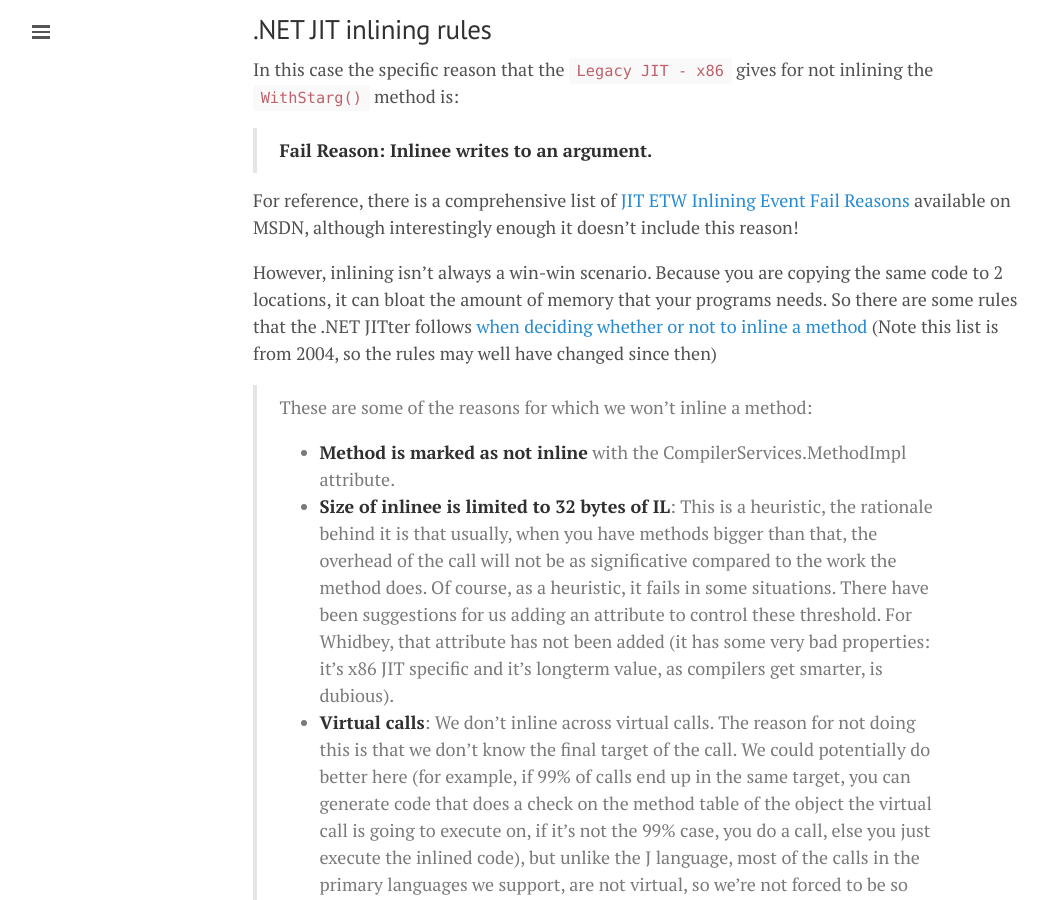
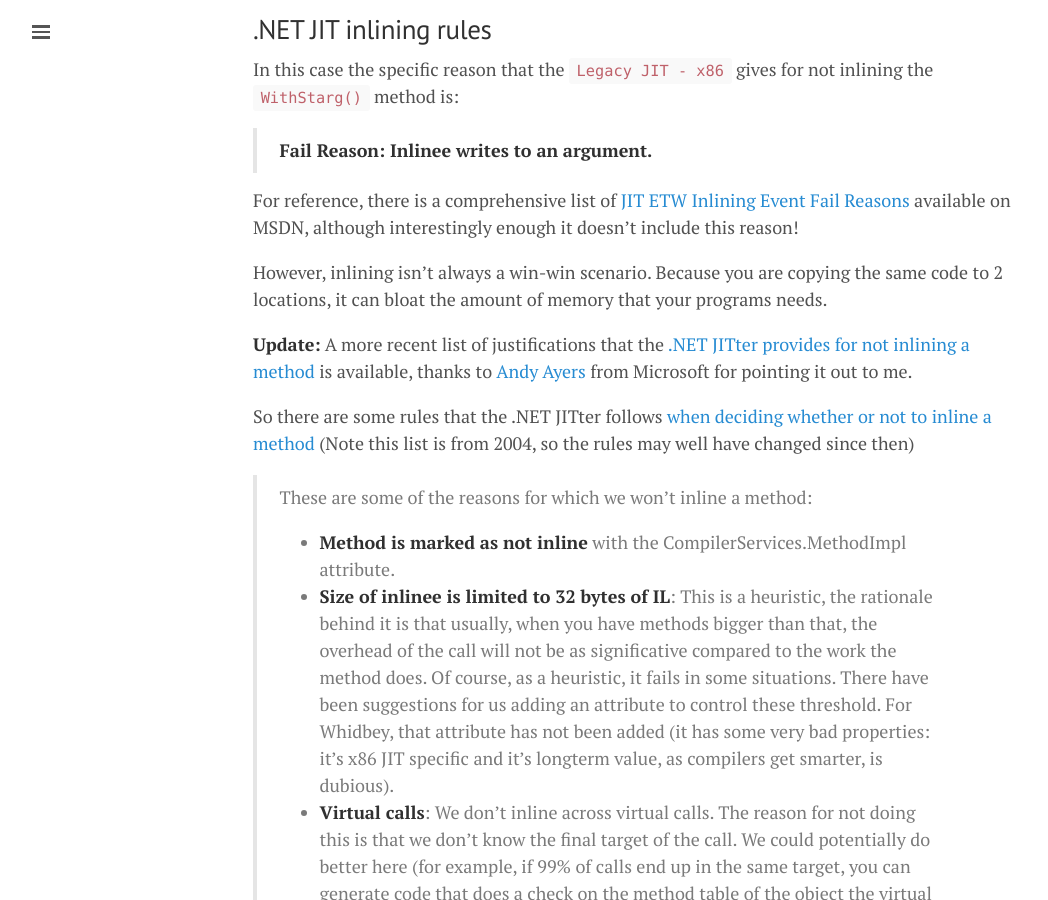
Before and after one commit to mattwarren/mattwarren.github.io, a Jekyll site: the page built from _posts/2016-03-10-adventures-in-benchmarking-method-inlining.md, in a window 1280 px wide and 900 px high, scrolled down 2473 px. Shown: the whole window, without its empty margins (0-1048 px from the left). Built offline with Jekyll 4.4.1, drawn with Linux system fonts in a browser that asks for light colours; nearby versions of some CDN libraries; comment, search, counter and statistics services are not loaded; some of the changed text lies outside the part shown.

Commit message:
Update the post to use newer JIT in-lining reasons

```diff
--- a/_posts/2016-03-10-adventures-in-benchmarking-method-inlining.md
+++ b/_posts/2016-03-10-adventures-in-benchmarking-method-inlining.md
@@ -61,7 +61,11 @@
 
 For reference, there is a comprehensive list of [JIT ETW Inlining Event Fail Reasons](https://blogs.msdn.microsoft.com/clrcodegeneration/2009/10/21/jit-etw-inlining-event-fail-reasons/) available on MSDN, although interestingly enough it doesn't include this reason!
 
-However, inlining isn't always a win-win scenario. Because you are copying the same code to 2 locations, it can bloat the amount of memory that your programs needs. So there are some rules that the .NET JITter follows [when deciding whether or not to inline a method](https://blogs.msdn.microsoft.com/davidnotario/2004/11/01/jit-optimizations-inlining-ii/) (Note this list is from 2004, so the rules may well have changed since then)
+However, inlining isn't always a win-win scenario. Because you are copying the same code to 2 locations, it can bloat the amount of memory that your programs needs.
+
+**Update:** A more recent list of justifications that the [.NET JITter provides for not inlining a method](https://github.com/dotnet/coreclr/blob/master/src/jit/inline.def) is available, thanks to [Andy Ayers](https://github.com/AndyAyersMS) from Microsoft for pointing it out to me.
+
+So there are some rules that the .NET JITter follows [when deciding whether or not to inline a method](https://blogs.msdn.microsoft.com/davidnotario/2004/11/01/jit-optimizations-inlining-ii/) (Note this list is from 2004, so the rules may well have changed since then)
 
 > These are some of the reasons for which we won’t inline a method:
 >
```
